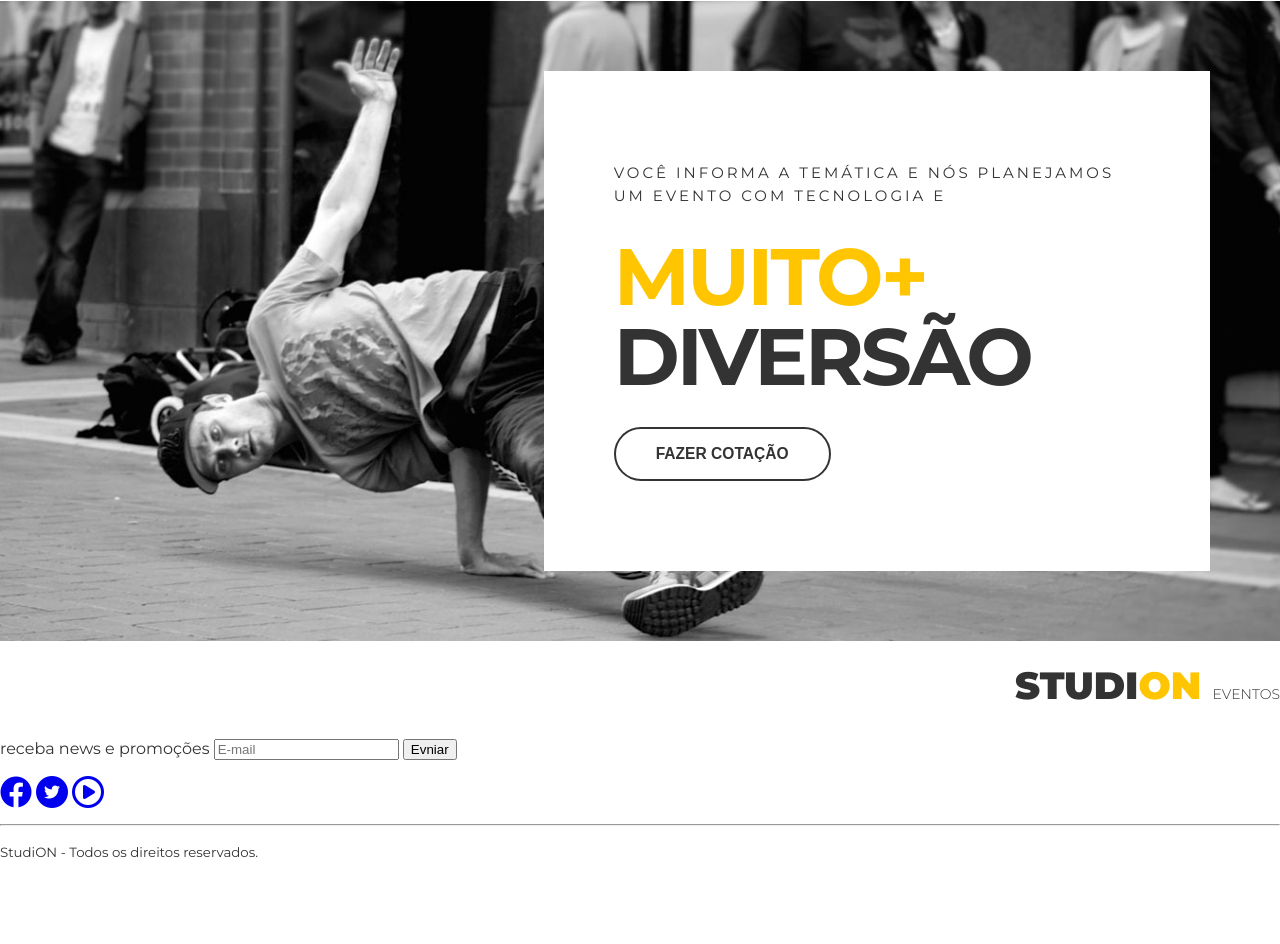
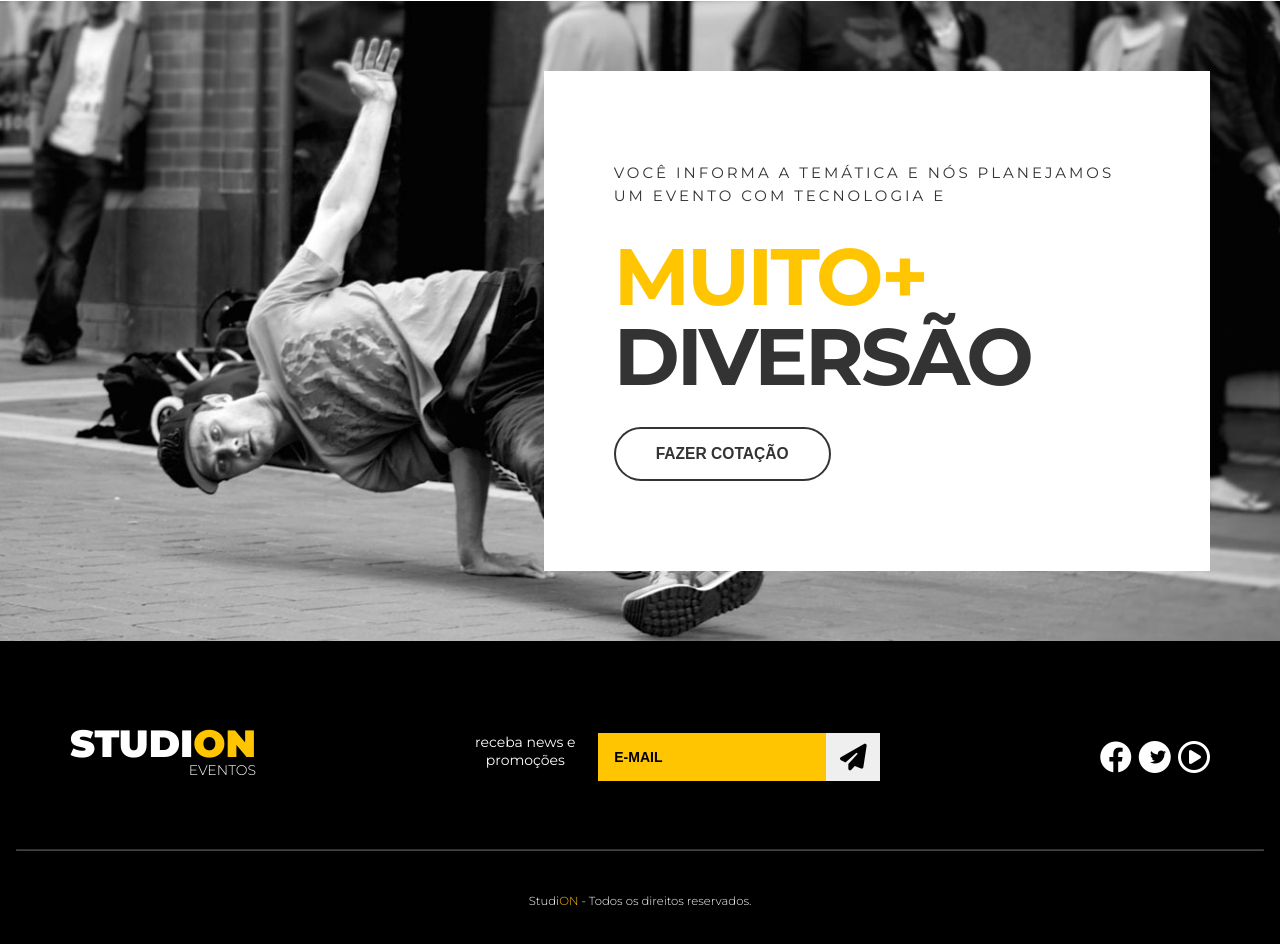
Before and after one commit to ga-amaral/studion, a website: page src/index.html in a window 1280 px wide. Shown: the part 1600-2544 px from the top of the page. Before the commit the page ends 2477 px from the top, so only its background shows below. Drawn offline with Linux system fonts and the light colour scheme.

Commit message:
feat(css): finished footer

```diff
--- a/src/index.html
+++ b/src/index.html
@@ -108,17 +108,21 @@
     </main>
 
     <footer class="footer">
-        <div>
+        <div class="container footer__container">
             <h2 class="logo-studion">
                 Studi<span class="copy-primary">on</span>
                 <span class="logo-studion__subtitle">Eventos</span>
             </h2>
-            <form action="">
-                <label for="">receba news e promoções</label>
-                <input type="email" placeholder="E-mail">
-                <button type="submit">Evniar</button>
+            <form class="footer__form">
+                <label for="email">receba news e promoções</label>
+                <div class="footer__email">
+                    <input id="email" type="email" placeholder="E-mail">
+                    <button type="submit">
+                        <i class="fas fa-paper-plane fa-2x"></i>
+                    </button>
+                </div>
             </form>
-            <ul>
+            <ul class="footer__social">
                 <li>
                     <a href="https://facebook.com" target="_blank">
                         <i class="fab fa-facebook fa-2x"></i>
@@ -129,19 +133,19 @@
                         <span class="fa-stack">
                             <i class="fa-solid fa-circle fa-stack-2x"></i>
                             <i class="fab fa-twitter fa-stack-1x fa-inverse"></i>
-                          </span>
+                        </span>
                     </a>
                 </li>
                 <li>
                     <a href="https://youtube.com" target="_blank">
-                        <i class="fa-regular fa-circle-play fa-2x" ></i>
+                        <i class="fa-regular fa-circle-play fa-2x"></i>
                     </a>
                 </li>
             </ul>
         </div>
         <hr>
         <p>
-            <small>Studi<span>ON</span> - Todos os direitos reservados.</small>
+            <small>Studi<span class="copy-primary">ON</span> - Todos os direitos reservados.</small>
         </p>
     </footer>
 
--- a/src/style.css
+++ b/src/style.css
@@ -205,7 +205,7 @@ ul {
     padding: 4.735rem 1rem;
 }
 
-.institucional__image{
+.institucional__image {
     max-width: 550px;
 }
 
@@ -240,7 +240,7 @@ ul {
     box-shadow: 0 1rem 1rem #0006;
 }
 
-.quote{
+.quote {
     background-image: url(./images/parallax.jpg);
     background-attachment: fixed;
     background-repeat: no-repeat;
@@ -260,7 +260,7 @@ ul {
     padding: 5.625rem 4.375rem;
 }
 
-.quote__copy h6{
+.quote__copy h6 {
     font-weight: 400;
     font-size: .9375rem;
     letter-spacing: .1875rem;
@@ -270,7 +270,7 @@ ul {
     margin: 0;
 }
 
-.quote__copy h2{
+.quote__copy h2 {
     font-size: 5rem;
     line-height: 5rem;
     text-transform: uppercase;
@@ -278,12 +278,127 @@ ul {
     margin: 1.875rem 0;
 }
 
-.quote__copy h2 span{
+.quote__copy h2 span {
     display: block;
+
+    .footer .logo-studion {
+        justify-self: start;
+    }
 }
 
-.btn--quote{
+.footer__form {
+    justify-self: center;
+}
+
+.footer__social {
+    justify-self: end;
+}
+
+.btn--quote {
     color: var(--color-copy);
     border-color: var(--color-copy);
     background: unset;
 }
+
+.footer {
+    background-color: #000;
+    color: #fff;
+    padding: 0 1rem;
+}
+
+.footer__container {
+    display: grid;
+    grid-template-columns: repeat(3, auto);
+    align-items: center;
+    padding: 5.25rem 0 3.75rem 0;
+}
+
+.footer .logo-studion {
+    justify-self: start;
+    margin: 0;
+}
+
+.logo-studion__subtitle {
+    display: block;
+}
+
+.footer__form {
+    justify-self: center;
+    display: grid;
+    grid-template-columns: 10ch auto;
+    gap: 1.25rem;
+}
+
+.footer__email {
+    display: grid;
+    grid-template-columns: auto 3.375rem;
+    width: 100%;
+}
+
+.footer__form input{
+    width: 100%;
+    background-color: var(--color-primary);
+    margin: unset;
+    padding: 1rem;
+    font-size: .875rem;
+    font-weight: 700;
+    text-transform: uppercase;
+    color: #000;
+    border: unset;
+}
+
+.footer__form input::placeholder{
+    color: #000;
+}
+
+.footer__form input:focus{
+    outline: unset;
+}
+
+.footer__form button{
+    cursor: pointer;
+    height: 100%;
+    transition: 0.3s all ease;
+    border: unset;
+}
+
+.footer__form button:hover{
+    color: #fff;
+    background-color: var(--color-copy);
+}
+
+.footer__form label {
+    font-size: .875rem;
+    font-size: 300;
+    text-align: center;
+}
+
+.footer__social {
+    justify-self: end;
+}
+
+.footer__social a,
+.footer__social a:visited,
+.footer__social a:active{
+    color: #fff;
+    margin-left: 0.2rem;
+}
+
+.footer__social a .fa-twitter,
+.footer__social a:visited .fa-twitter,
+.footer__social a:active .fa-twitter{
+    color: #000;
+    margin-left: 0.2rem;
+}
+
+.footer hr{
+    border-color: #fff4;
+    margin: 0;
+}
+
+.footer p{
+    text-align: center;
+    font-size: .875rem;
+    font-weight: 300;
+    margin: 2.5rem 0;
+}
```
